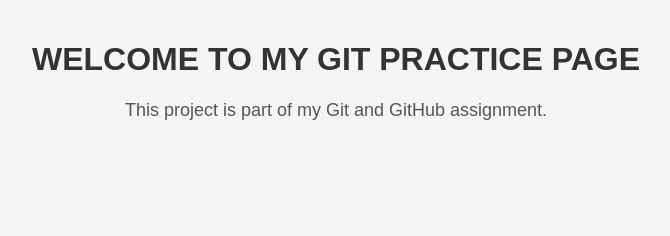
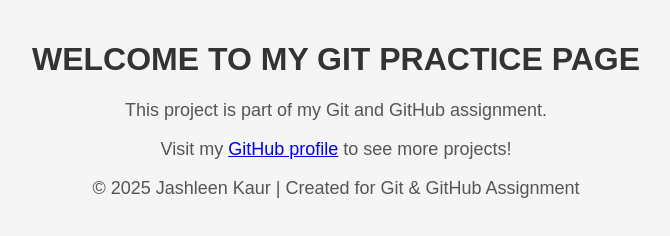
Before and after one commit to jashleenkaur/git-practice, a plain HTML site: page index.html in a window 1280 px wide. Shown: the whole page, without its empty margins (304-974 px from the left). Drawn offline with Linux system fonts and the light colour scheme.

Commit message:
Add footer and GitHub profile link to HTML page for final improvement

```diff
--- a/index.html
+++ b/index.html
@@ -8,6 +8,12 @@
 <body>
   <h1>Welcome to My Git Practice Page</h1>
   <p>This project is part of my Git and GitHub assignment.</p>
+  <p>Visit my <a href="https://github.com/jashleenkaur" target="_blank">GitHub profile</a> to see more projects!</p>
+
+  <footer>
+    <p>&copy; 2025 Jashleen Kaur | Created for Git & GitHub Assignment</p>
+  </footer>
+
   <script src="script.js"></script>
 </body>
 </html>
```
